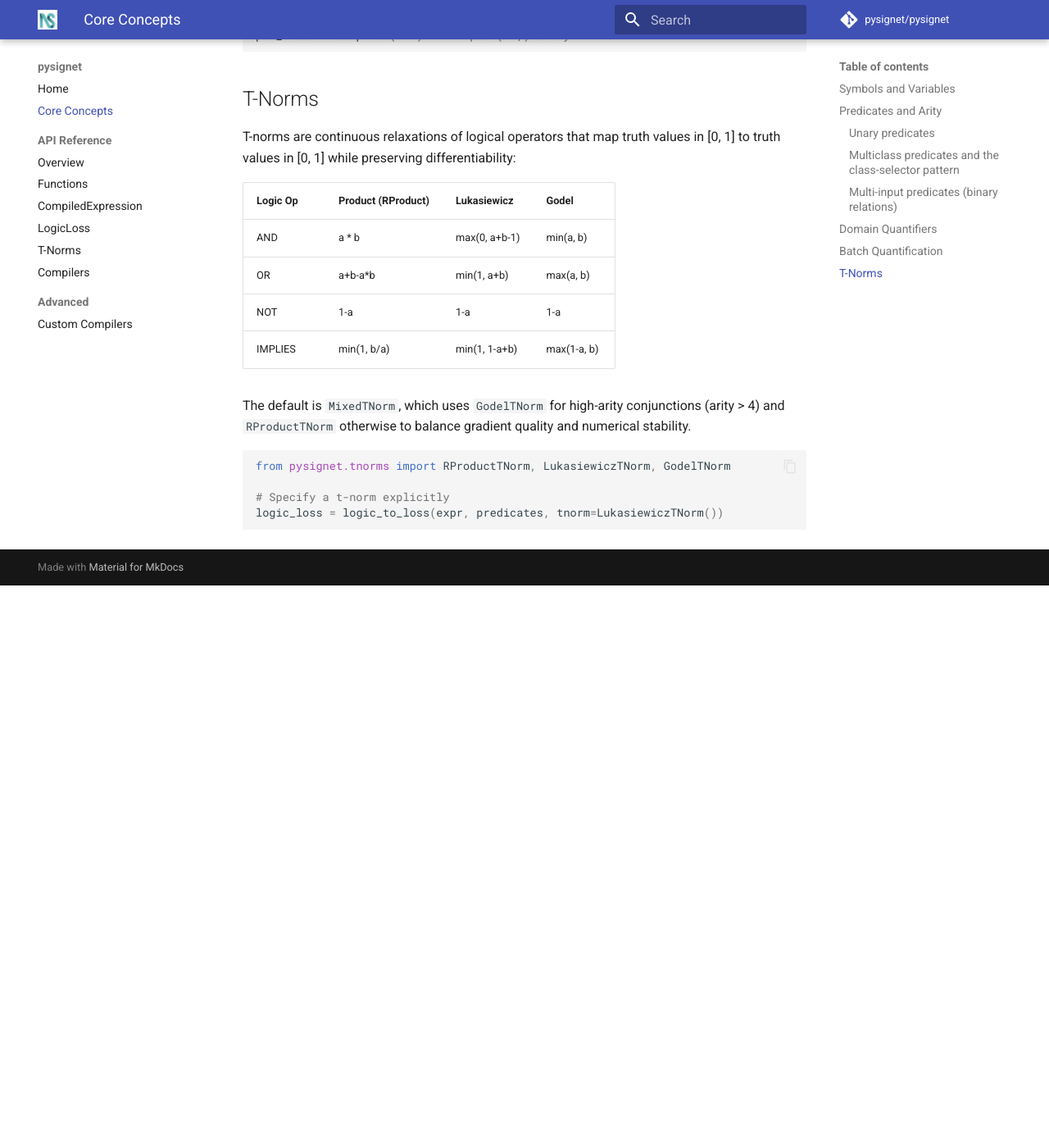
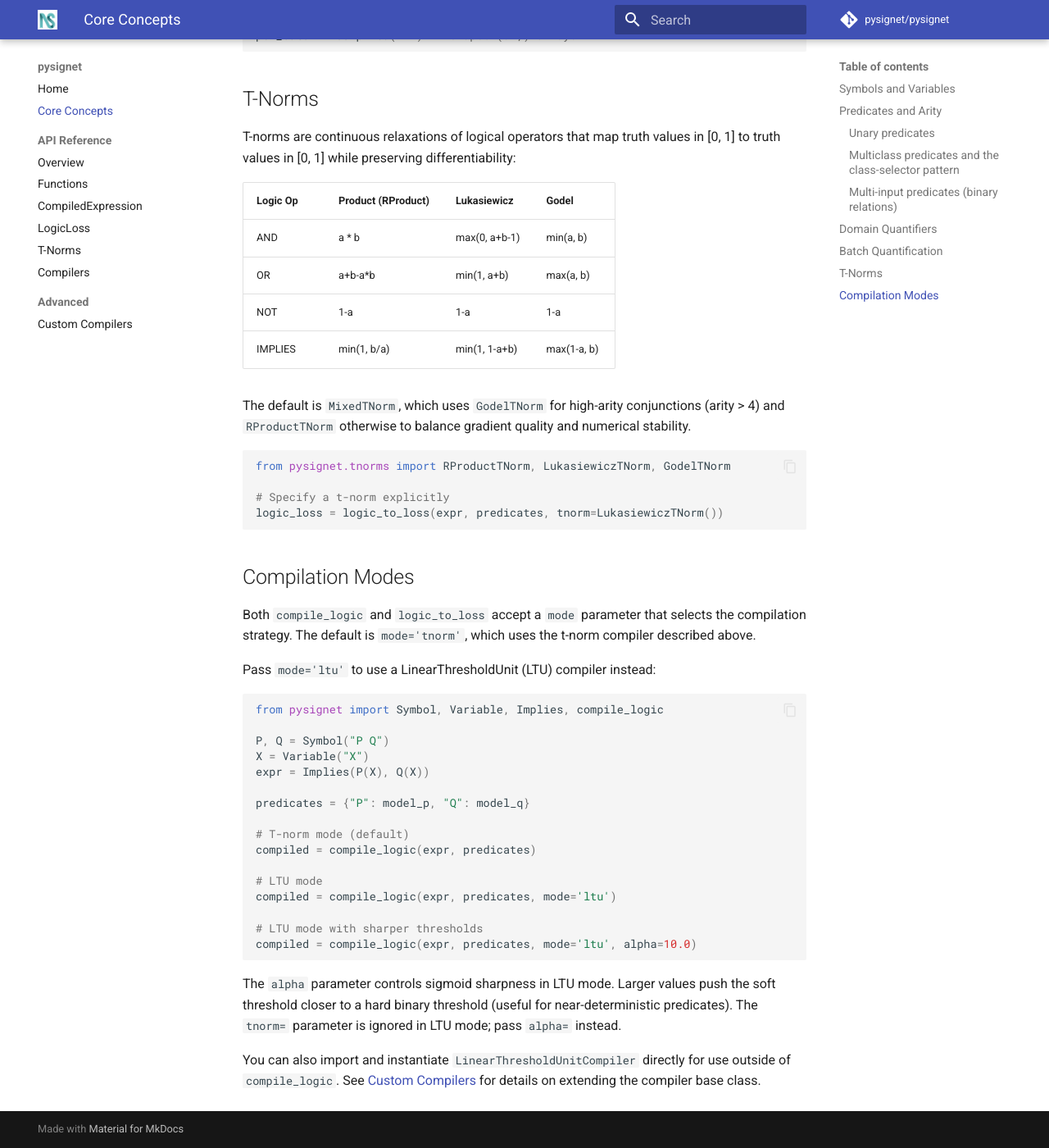
Before and after one commit to pysignet/pysignet, an MkDocs documentation site: the page built from docs/concepts.md, in a window 1280 px wide and 1400 px high, scrolled down 3033 px. Shown: the whole window at 82% size. Built offline with MkDocs 1.6.1 and Material for MkDocs 9.7.7, drawn with Linux system fonts in a browser that asks for light colours; comment, search, counter and statistics services are not loaded; before the commit the page ends 3747 px from its top, so only the background shows below that.

Commit message:
docs: Updated documentation with new LTU interface

````diff
--- a/docs/concepts.md
+++ b/docs/concepts.md
@@ -172,3 +172,38 @@ from pysignet.tnorms import RProductTNorm, LukasiewiczTNorm, GodelTNorm
 # Specify a t-norm explicitly
 logic_loss = logic_to_loss(expr, predicates, tnorm=LukasiewiczTNorm())
 ```
+
+## Compilation Modes
+
+Both `compile_logic` and `logic_to_loss` accept a `mode` parameter that selects the
+compilation strategy. The default is `mode='tnorm'`, which uses the t-norm compiler
+described above.
+
+Pass `mode='ltu'` to use a LinearThresholdUnit (LTU) compiler instead:
+
+```python
+from pysignet import Symbol, Variable, Implies, compile_logic
+
+P, Q = Symbol("P Q")
+X = Variable("X")
+expr = Implies(P(X), Q(X))
+
+predicates = {"P": model_p, "Q": model_q}
+
+# T-norm mode (default)
+compiled = compile_logic(expr, predicates)
+
+# LTU mode
+compiled = compile_logic(expr, predicates, mode='ltu')
+
+# LTU mode with sharper thresholds
+compiled = compile_logic(expr, predicates, mode='ltu', alpha=10.0)
+```
+
+The `alpha` parameter controls sigmoid sharpness in LTU mode. Larger values push
+the soft threshold closer to a hard binary threshold (useful for near-deterministic
+predicates). The `tnorm=` parameter is ignored in LTU mode; pass `alpha=` instead.
+
+You can also import and instantiate `LinearThresholdUnitCompiler` directly for
+use outside of `compile_logic`. See [Custom Compilers](custom-compilers.md) for
+details on extending the compiler base class.
````
Also changed, not shown: README.md (+1 -0 lines), docs/custom-compilers.md (+5 -4 lines).
